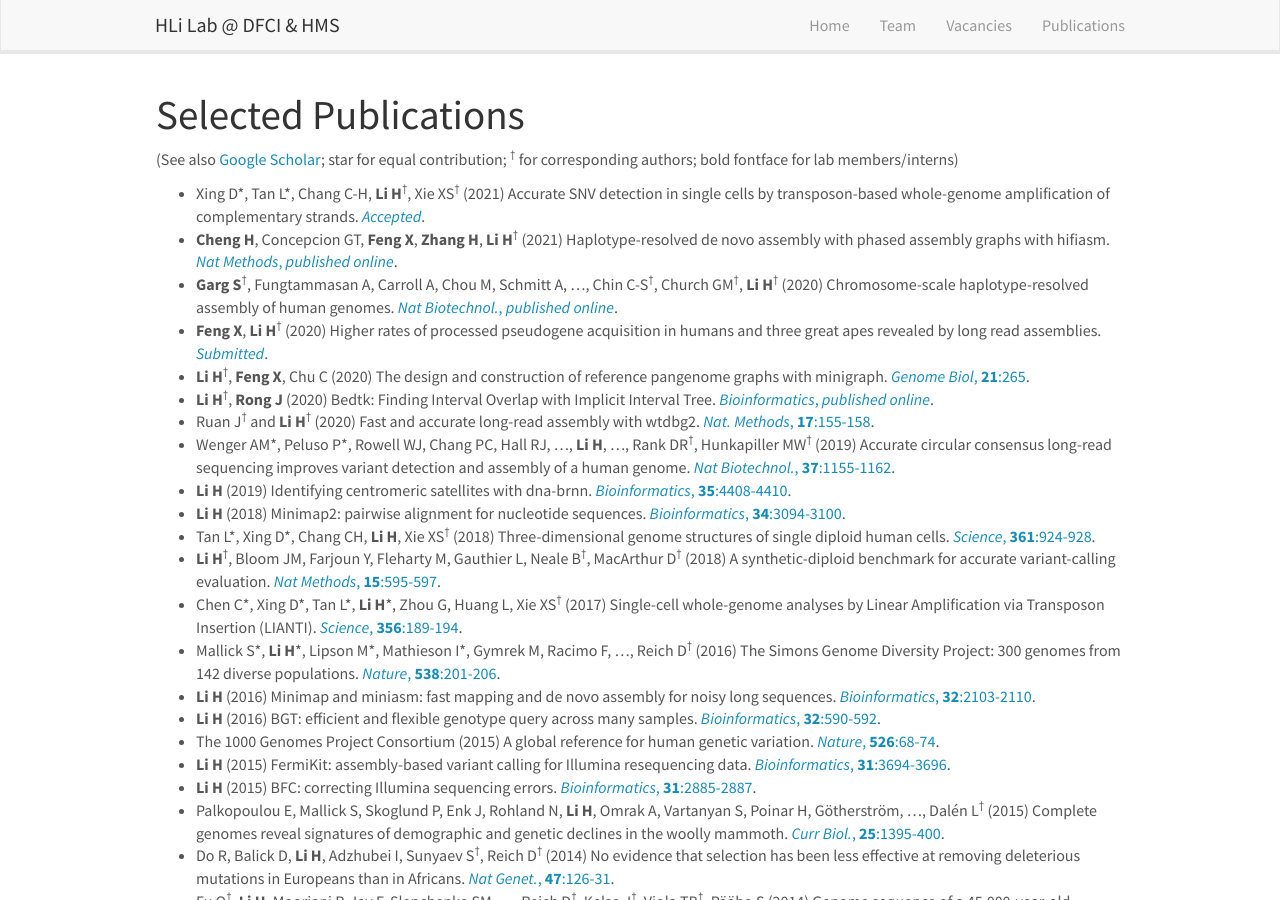
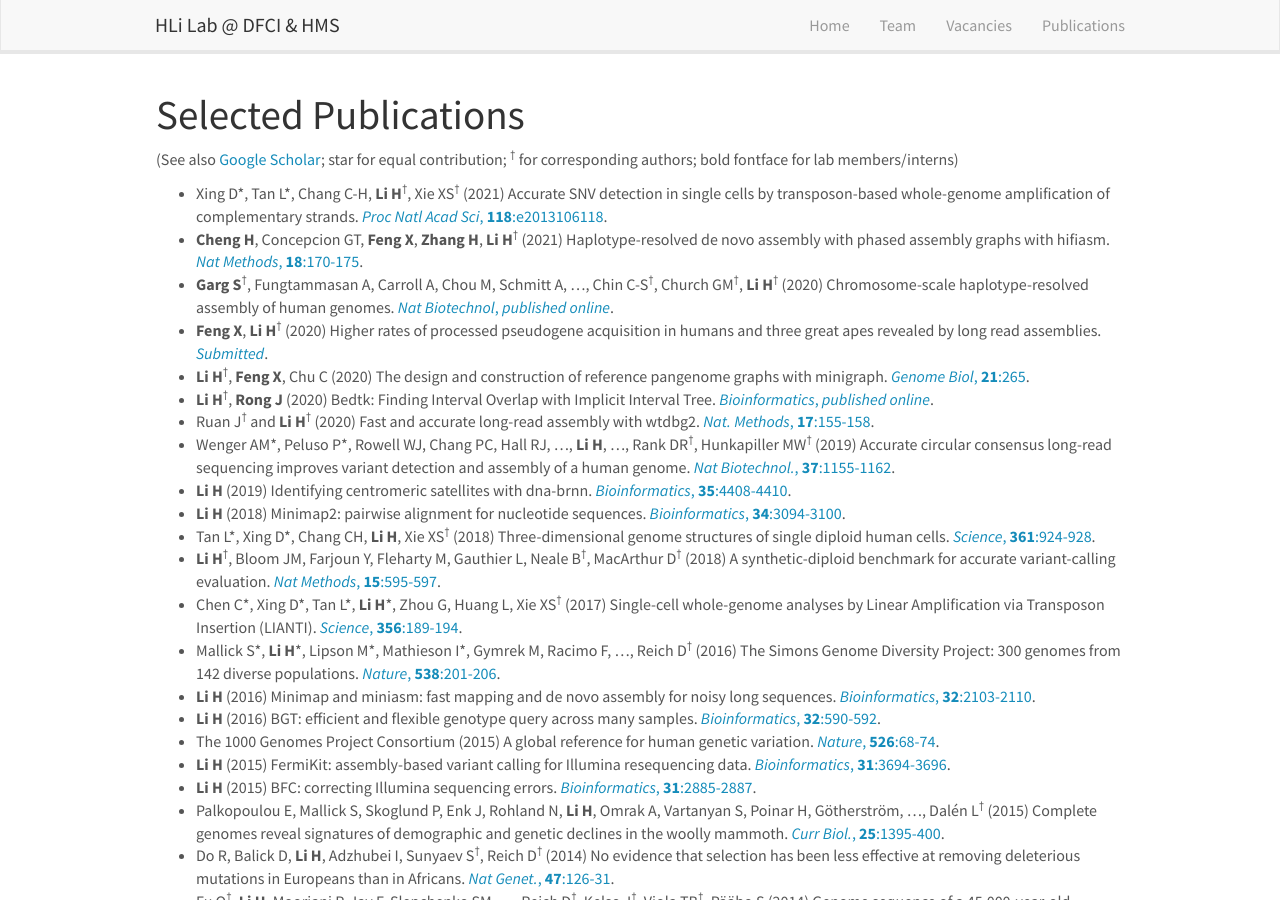
Before and after one commit to hlilab/hlilab.github.io, a Jekyll site: the page built from _pages/publications.md, in a window 1280 px wide and 900 px high. Built offline with Jekyll 4.4.1, drawn with Linux system fonts in a browser that asks for light colours; nearby versions of some CDN libraries.

Commit message:
updated the publication list

```diff
--- a/_data/recentpub.yml
+++ b/_data/recentpub.yml
@@ -1,21 +1,21 @@
 - title: "Accurate SNV detection in single cells by transposon-based whole-genome amplification of complementary strands"
   authors: Xing D*, Tan L*, Chang C-H, <b>Li H</b><sup>&#8224;</sup>, Xie XS<sup>&#8224;</sup>
   year: 2021
-  display: <i>Accepted</i>
+  display: <i>Proc Natl Acad Sci</i>, <b>118</b>:e2013106118
   type: 1
 
 - title: "Haplotype-resolved de novo assembly with phased assembly graphs with hifiasm"
   authors: <b>Cheng H</b>, Concepcion GT, <b>Feng X</b>, <b>Zhang H</b>, <b>Li H</b><sup>&#8224;</sup>
   year: 2021
   url: https://pubmed.ncbi.nlm.nih.gov/33526886/
-  display: <i>Nat Methods</i>, <i>published online</i>
+  display: <i>Nat Methods</i>, <b>18</b>:170-175
   type: 1
 
 - title: "Chromosome-scale haplotype-resolved assembly of human genomes"
   authors: <b>Garg S</b><sup>&#8224;</sup>, Fungtammasan A, Carroll A, Chou M, Schmitt A, &hellip;, Chin C-S<sup>&#8224;</sup>, Church GM<sup>&#8224;</sup>, <b>Li H</b><sup>&#8224;</sup>
   year: 2020
   url: https://pubmed.ncbi.nlm.nih.gov/33288905/
-  display: <i>Nat Biotechnol.</i>, <i>published online</i>
+  display: <i>Nat Biotechnol</i>, <i>published online</i>
   type: 1
 
 - title: "Higher rates of processed pseudogene acquisition in humans and three great apes revealed by long read assemblies"
```
